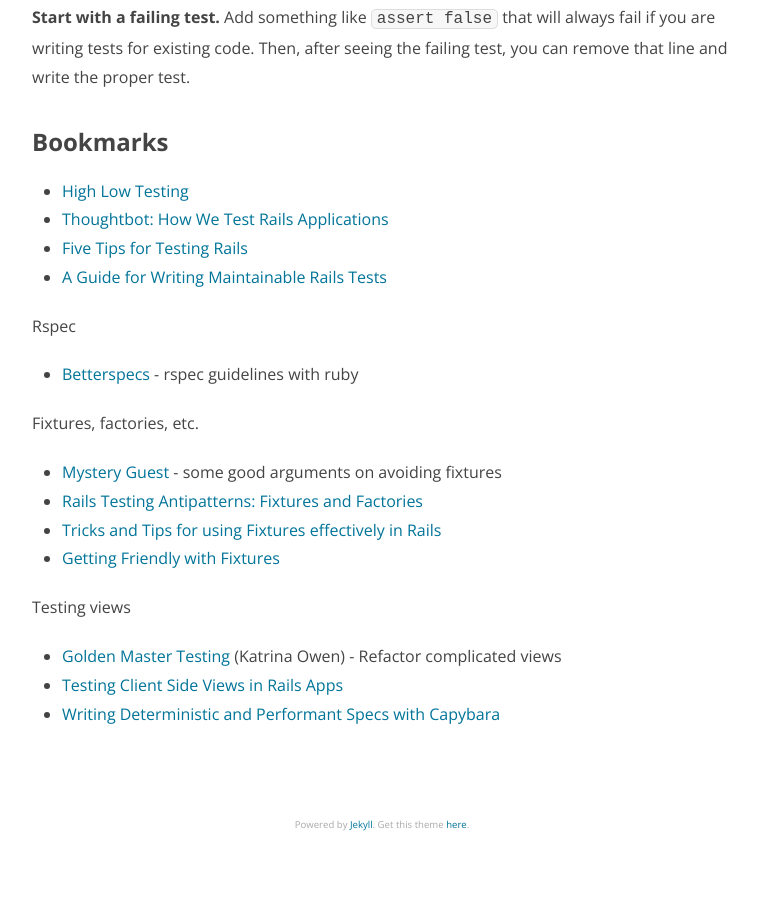
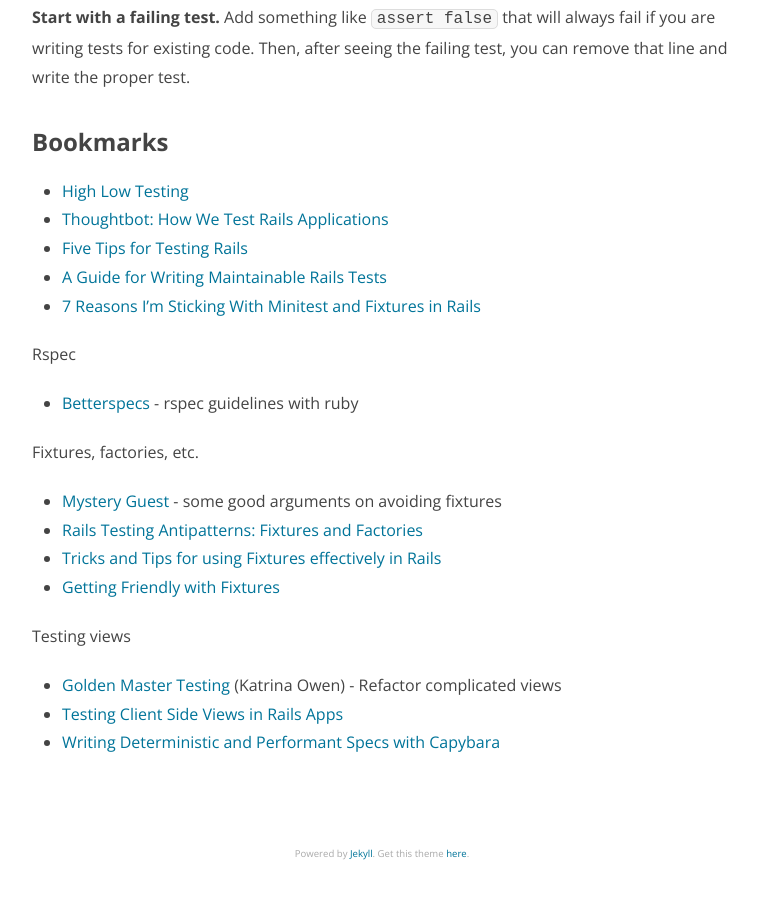
Before and after one commit to nithinbekal/nithinbekal.github.io, a Jekyll site: the page built from notes/rails-testing.md, in a window 1280 px wide and 900 px high, scrolled down 1829 px. Shown: the whole window, without its empty margins (258-1016 px from the left). Built offline with Jekyll 4.4.1, drawn with Linux system fonts in a browser that asks for light colours; before the commit the page ends 2700 px from its top, so only the background shows below that.

Commit message:
Rails testing bookmark

```diff
--- a/notes/rails-testing.md
+++ b/notes/rails-testing.md
@@ -92,6 +92,7 @@
 - [Thoughtbot: How We Test Rails Applications](https://robots.thoughtbot.com/how-we-test-rails-applications)
 - [Five Tips for Testing Rails](http://www.thechrisoshow.com/2008/05/04/five-tips-for-testing-rails/)
 - [A Guide for Writing Maintainable Rails Tests](https://littlelines.com/blog/2013/12/17/a-guide-for-writing-maintainable-rails-tests)
+- [7 Reasons I'm Sticking With Minitest and Fixtures in Rails](http://brandonhilkert.com/blog/7-reasons-why-im-sticking-with-minitest-and-fixtures-in-rails/)
 
 Rspec
 
```
